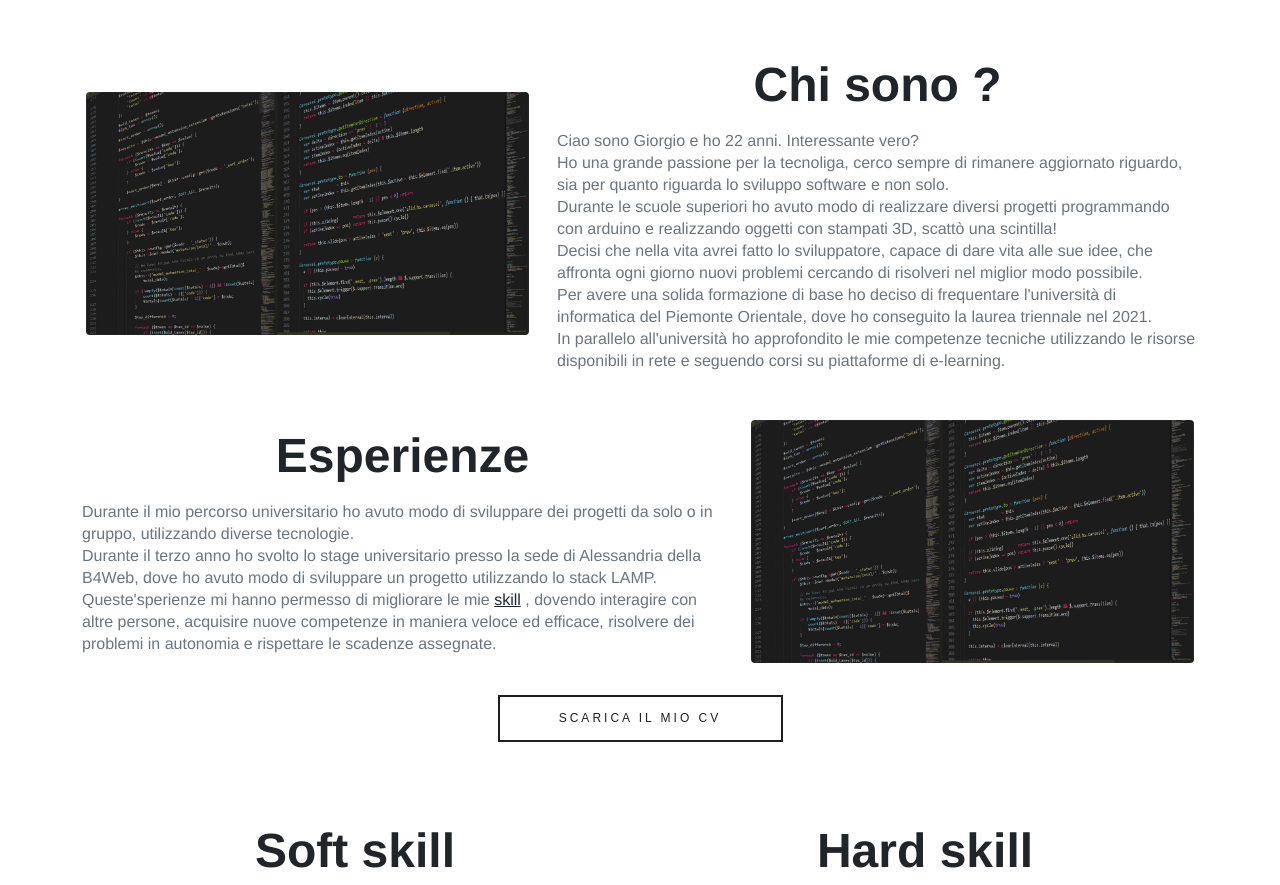
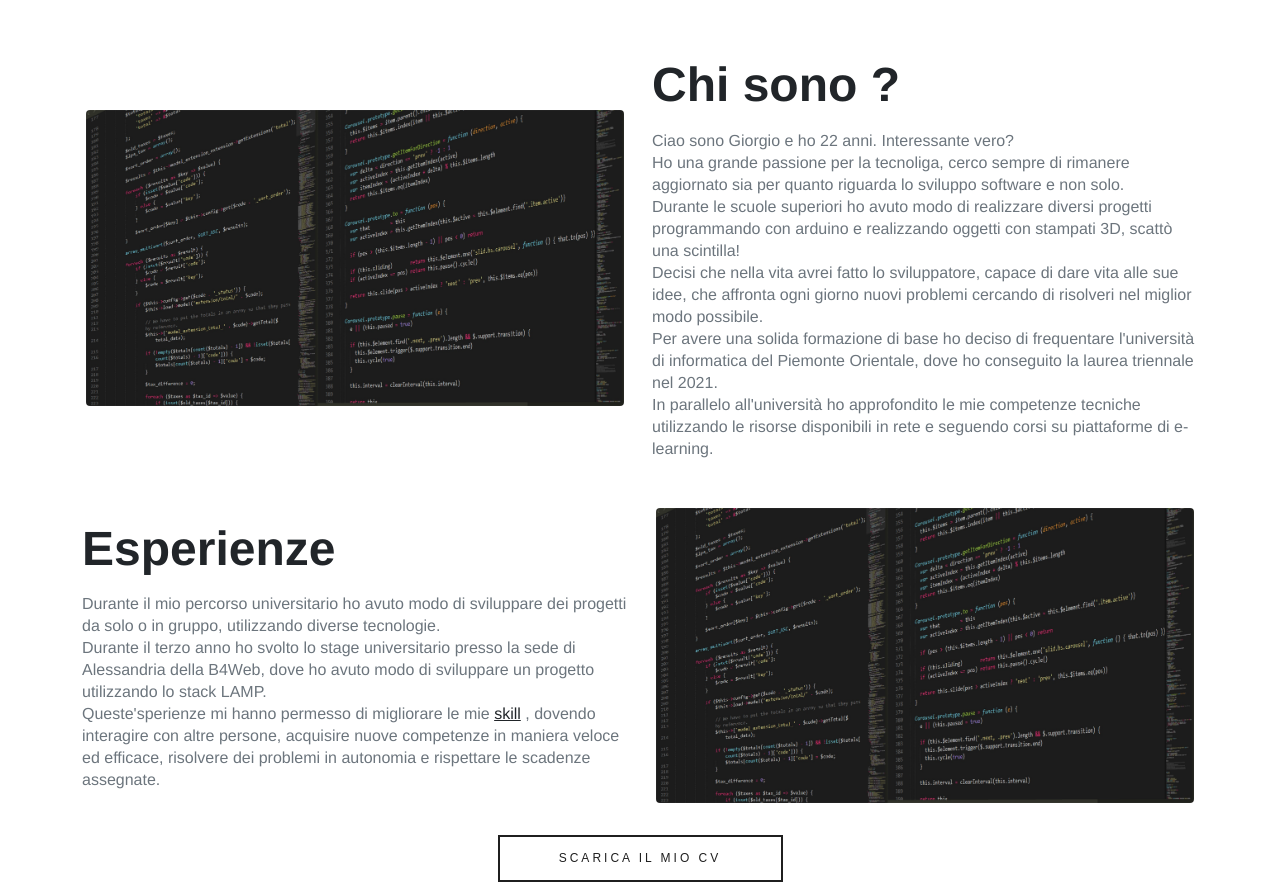
Before and after one commit to GiorgioAcossi/website, a plain HTML site: page index.html in a window 1280 px wide. Shown: the part 840-1725 px from the top of the page. Drawn offline with nearby package versions, Linux system fonts and the light colour scheme.

Commit message:
fix paragrafi

```diff
--- a/index.html
+++ b/index.html
@@ -16,7 +16,7 @@
 <body data-bs-spy="scroll" data-bs-target="#navbar">
 
     <!--navbar-->
-    <nav id="navbar" class="text-center shadow  fixed-top pb-2 pt-3">
+    <nav id="navbar" class="text-center fixed-top pb-2 pt-3">
         <div class="container">
             <div class="float-sm-start"><img id="logo" src="immagini/ag.png"></div>
             <div class="float-sm-end">
@@ -33,6 +33,9 @@
                 </nav>
             </div>
     </nav>
+
+
+
 
     <!--hero-->
     <div id="hero" class="d-flex align-items-center ">
@@ -57,25 +60,29 @@
     <div id="about" class=" block-space ">
         <div class="container">
             <div class="row d-flex align-items-center justify-content-center reveal_buttom">
-                <div class="col-12 col-md-5 p-3">
+                <div class="col-12 col-lg-6 p-3">
                     <img src="immagini/image.jpg" class="img-fluid rounded" alt="">
                 </div>
-                <div class="col-12 col-md-7 pt-3">
-                    <p class="text-center display-5 fw-bold">Chi sono ?</p>
+                <div class="col-12 col-lg-6 pt-3">
+                    <p class="display-5 fw-bold">Chi sono ?</p>
                     <div class="text-left text-muted">
                         <p>
-                            Ciao sono Giorgio e ho 22 anni. Interessante vero? <br> Ho una grande passione per la tecnoliga, cerco sempre di rimanere aggiornato riguardo, sia per quanto riguarda lo sviluppo software e non solo. <br> Durante le scuole
-                            superiori ho avuto modo di realizzare diversi progetti programmando con arduino e realizzando oggetti con stampati 3D, scattò una scintilla!<br> Decisi che nella vita avrei fatto lo sviluppatore, capace di dare vita alle sue
-                            idee, che affronta ogni giorno nuovi problemi cercando di risolveri nel miglior modo possibile.<br> Per avere una solida formazione di base ho deciso di frequentare l'università di informatica del Piemonte Orientale, dove ho
-                            conseguito la laurea triennale nel 2021.<br> In parallelo all'università ho approfondito le mie competenze tecniche utilizzando le risorse disponibili in rete e seguendo corsi su piattaforme di e-learning.
+                            Ciao sono Giorgio e ho 22 anni. Interessante vero? <br> Ho una grande passione per la tecnoliga, cerco sempre di rimanere aggiornato sia per quanto riguarda lo sviluppo software e non solo. <br> Durante le scuole superiori
+                            ho avuto modo di realizzare diversi progetti programmando con arduino e realizzando oggetti con stampati 3D, scattò una scintilla!<br> Decisi che nella vita avrei fatto lo sviluppatore, capace di dare vita alle sue idee, che
+                            affronta ogni giorno nuovi problemi cercando di risolveri nel miglior modo possibile.<br> Per avere una solida formazione di base ho deciso di frequentare l'università di informatica del Piemonte Orientale, dove ho conseguito
+                            la laurea triennale nel 2021.<br> In parallelo all'università ho approfondito le mie competenze tecniche utilizzando le risorse disponibili in rete e seguendo corsi su piattaforme di e-learning.
                         </p>
                     </div>
+
                 </div>
             </div>
             <div class="row pt-3 d-flex align-items-center justify-content-center reveal_buttom">
-                <div class="col-12 col-md-7 pt-3">
+                <div class="col-12 d-block d-lg-none col-lg-6 p-3">
+                    <img src="immagini/image.jpg" class="img-fluid rounded" alt="">
+                </div>
+                <div class="col-12 col-lg-6 pt-3">
                     <div class="text-left">
-                        <p class="text-center display-5 fw-bold">Esperienze</p>
+                        <p class="display-5 fw-bold">Esperienze</p>
                         <div class="text-left text-muted">
                             <p>
                                 Durante il mio percorso universitario ho avuto modo di sviluppare dei progetti da solo o in gruppo, utilizzando diverse tecnologie. <br> Durante il terzo anno ho svolto lo stage universitario presso la sede di Alessandria
@@ -85,7 +92,7 @@
                         </div>
                     </div>
                 </div>
-                <div class="col-12 col-md-5 p-3">
+                <div class="col-12 d-none d-lg-block col-lg-6 p-3">
                     <img src="immagini/image.jpg" class="img-fluid rounded" alt="">
                 </div>
             </div>
@@ -275,11 +282,11 @@
 
                     <div class="row mt-3 mb-3">
                         <div class="col-sm-6 d-flex align-content-around flex-wrap ">
-                            <input name="nome " class=" mt-2" id="nameInput " placeholder="Nome e cognome" type="text" required>
-                            <input type="email" name="email " class=" mt-2" id="emailInput " placeholder="Email " required>
+                            <input name="nome " class="form-control mt-2" id="nameInput " placeholder="Nome e cognome" type="text" required>
+                            <input type="email" name="email " class="form-control mt-2" id="emailInput " placeholder="Email " required>
                         </div>
                         <div class="col-sm-6">
-                            <textarea name="messaggio " class="form mt-2" id="textAreaInput " rows="3 " placeholder="Messaggio " type="text" required></textarea>
+                            <textarea name="messaggio " class="form-control mt-2" id="textAreaInput " rows="3 " placeholder="Messaggio " type="text" required></textarea>
                         </div>
                     </div>
 
```
